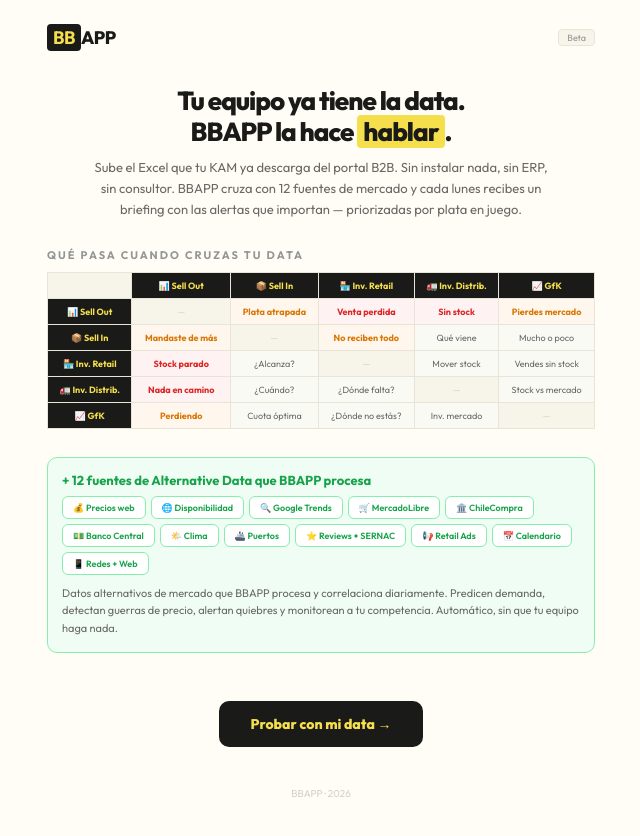
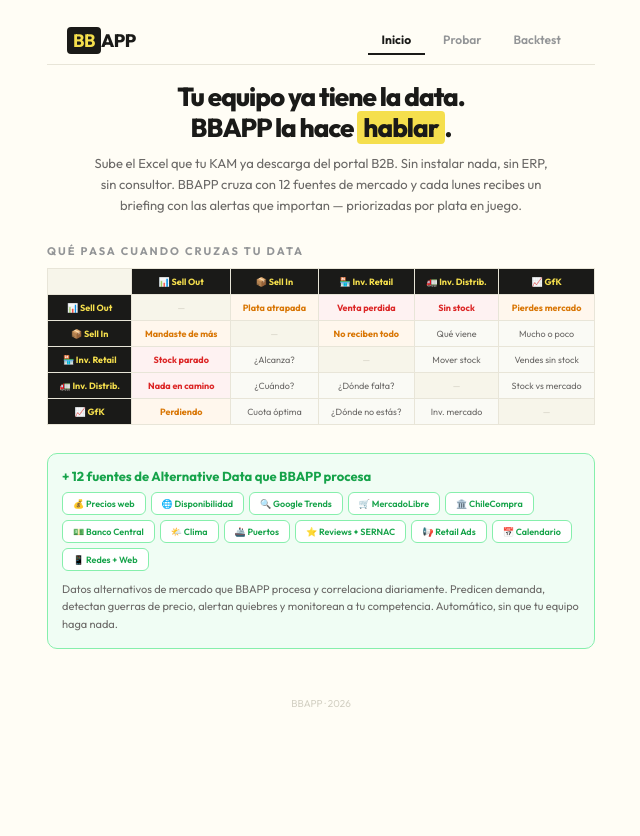
Before and after one commit to BB2030/BBAPP, a plain HTML site: page index.html in a window 1280 px wide. Shown: the whole page, without its empty margins (319-959 px from the left). After the commit the page ends 800 px from the top, so only its background shows below. Drawn offline with Linux system fonts and the light colour scheme.

Commit message:
Update index.html

```diff
--- a/index.html
+++ b/index.html
@@ -63,7 +63,16 @@
 <body>
 <div class="app">
 
-<div class="hdr"><div class="logo"><b>BB</b>APP</div><span class="tag">Beta</span></div>
+<div style="position:sticky;top:0;z-index:100;background:rgba(255,253,245,0.95);backdrop-filter:blur(10px);border-bottom:1px solid #E8E5D8;padding:0 20px">
+<div style="max-width:580px;margin:0 auto;display:flex;align-items:center;justify-content:space-between;height:48px">
+<div class="logo"><b>BB</b>APP</div>
+<div style="display:flex;gap:4px">
+<a href="index.html" style="padding:6px 14px;font-size:12px;font-weight:700;color:#1A1A18;text-decoration:none;border-bottom:2px solid #1A1A18">Inicio</a>
+<a href="demo.html" style="padding:6px 14px;font-size:12px;font-weight:600;color:#939597;text-decoration:none">Probar</a>
+<a href="backtest.html" style="padding:6px 14px;font-size:12px;font-weight:600;color:#939597;text-decoration:none">Backtest</a>
+</div>
+</div>
+</div>
 
 <div class="hero">
 <h1>Tu equipo ya tiene la data.<br>BBAPP la hace <em>hablar</em>.</h1>
@@ -115,9 +124,7 @@
 </div>
 </div>
 
-<div style="text-align:center;padding:20px 0">
-<a href="demo.html" target="_blank" style="display:inline-block;padding:14px 32px;background:#1A1A18;color:#F5DF4D;border-radius:10px;text-decoration:none;font-size:14px;font-weight:800;font-family:'Outfit',sans-serif">Probar con mi data →</a>
-</div>
+
 
 <div class="foot">BBAPP · 2026</div>
 
```
